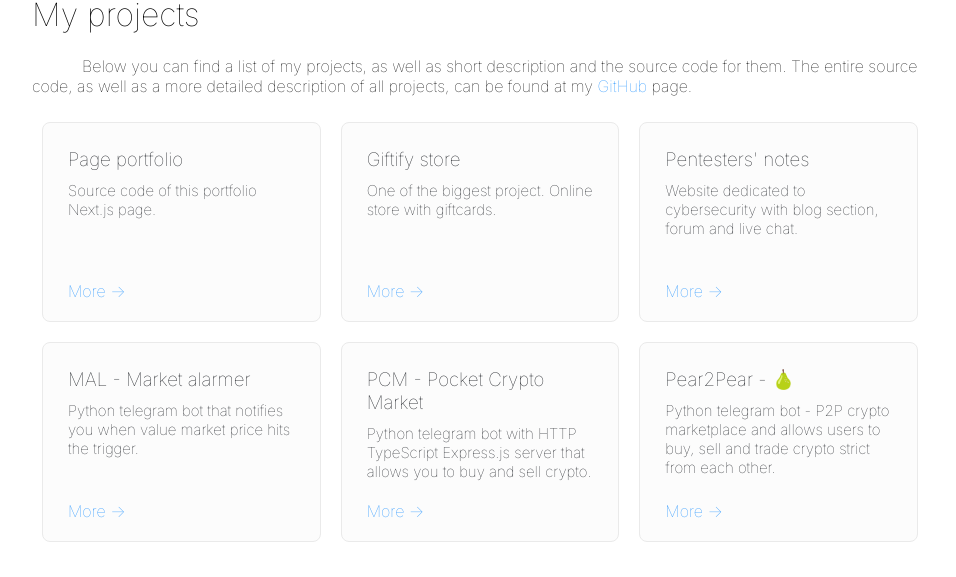
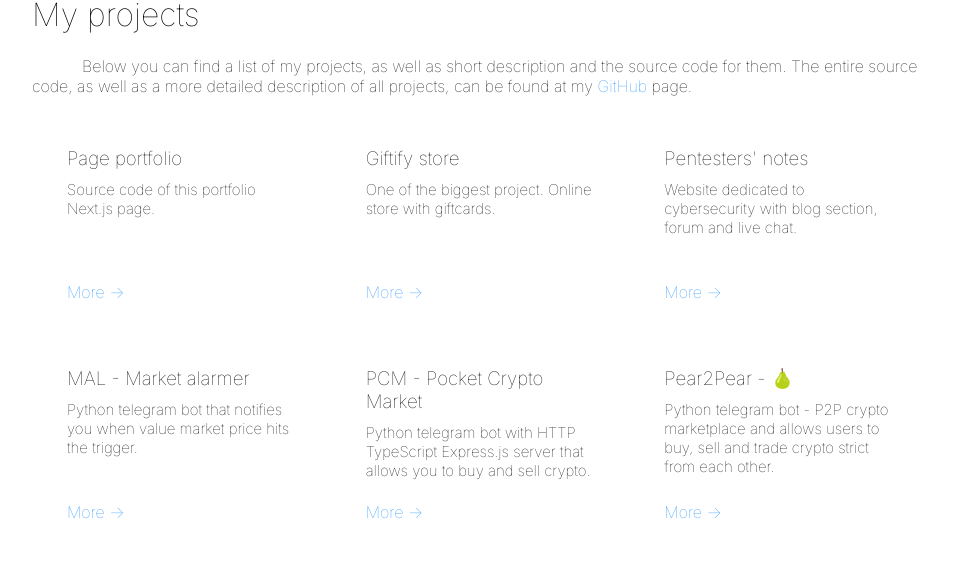
Before and after one commit to bl4drnnr/portfolio-page, a Next.js app in the folder portfolio-page/: page / in a window 1280 px wide. Shown: the part 1600-2177 px from the top of the page, without its empty margins (160-1116 px from the left). Built offline with nearby package versions, Linux system fonts and the light colour scheme.

Commit message:
project component themes

```diff
--- a/portfolio-page/styles/Project.module.scss
+++ b/portfolio-page/styles/Project.module.scss
@@ -1,12 +1,12 @@
 .container {
   width: 315px;
   min-height: 200px;
-  border: 1px solid #eaeaea;
+  border: 1px solid var(--box-shadow);
   border-radius: 8px;
   margin: 10px;
   padding: 25px;
   position: relative;
-  background: #fcfcfc;
+  background: var(--background-color);
   transition: .2s;
   cursor: pointer;
 
@@ -15,7 +15,7 @@
   }
 
   p, h3 {
-    color: #181b20;
+    color: var(--font-color);
     margin: 0;
   }
 
@@ -32,7 +32,7 @@
 }
 
 .container:hover {
-  box-shadow: 0 8px 30px rgba(0,0,0,.12);
+  box-shadow: 0 8px 30px var(--box-shadow);
   transition: box-shadow .2s ease;
   border: 1px solid transparent;
 }
--- a/portfolio-page/styles/globals.scss
+++ b/portfolio-page/styles/globals.scss
@@ -3,11 +3,13 @@
 [data-theme="light"] {
   --font-color: #181b20;
   --background-color: #fcfcfc;
+  --box-shadow: rgba(0, 0, 0, .12);
 }
 
 [data-theme="dark"] {
   --font-color: #fcfcfc;
   --background-color: #181b20;
+  --box-shadow: rgba(255, 255, 255, .12);
 }
 
 html,
```
